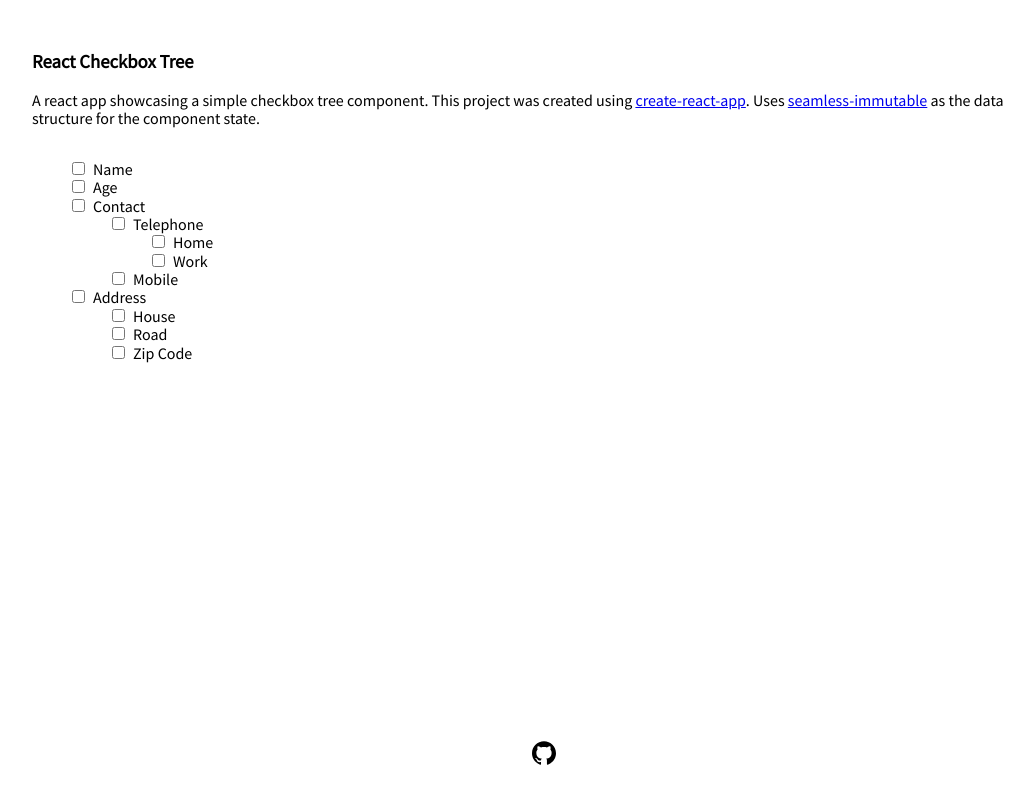
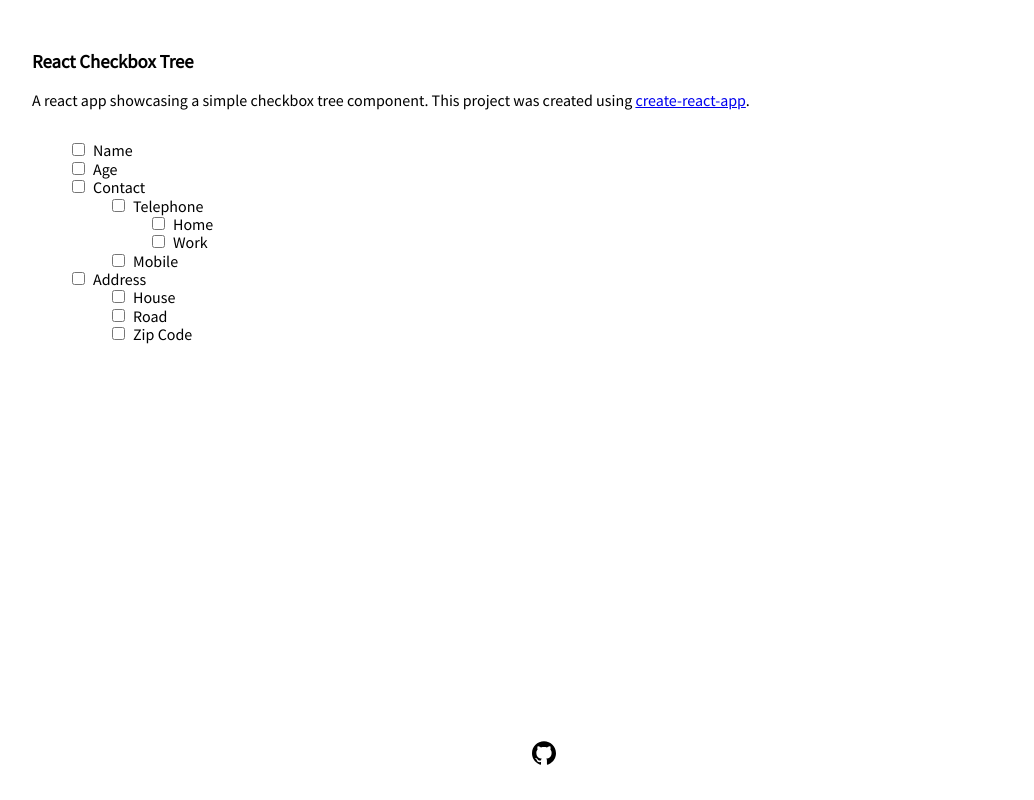
Before and after one commit to joelgeorgev/react-checkbox-tree, a React (Create React App) app: page / in a window 1280 px wide. Shown: the whole page, without its empty margins (96-1130 px from the left). Built offline with nearby package versions, Linux system fonts and the light colour scheme.

Commit message:
Update to remove all immutable library references

```diff
--- a/package.json
+++ b/package.json
@@ -29,7 +29,7 @@
     "reactjs",
     "checkbox",
     "tree",
-    "seamless-immutable"
+    "normalize"
   ],
   "author": "Joel George V",
   "homepage": "https://joelgeorgev.github.io/react-checkbox-tree",
--- a/src/components/Intro.js
+++ b/src/components/Intro.js
@@ -7,8 +7,6 @@ export class Intro extends React.PureComponent {
         <h3>React Checkbox Tree</h3>
         <p>A react app showcasing a simple checkbox tree component. This project was created
         using <a href='https://github.com/facebookincubator/create-react-app'>create-react-app</a>.
-        Uses <a href='https://github.com/rtfeldman/seamless-immutable'>seamless-immutable</a> as
-          the data structure for the component state.
         </p>
       </div>
     )
```
Also changed, not shown: 2 other files (tests, documents, lock files or other folders).
